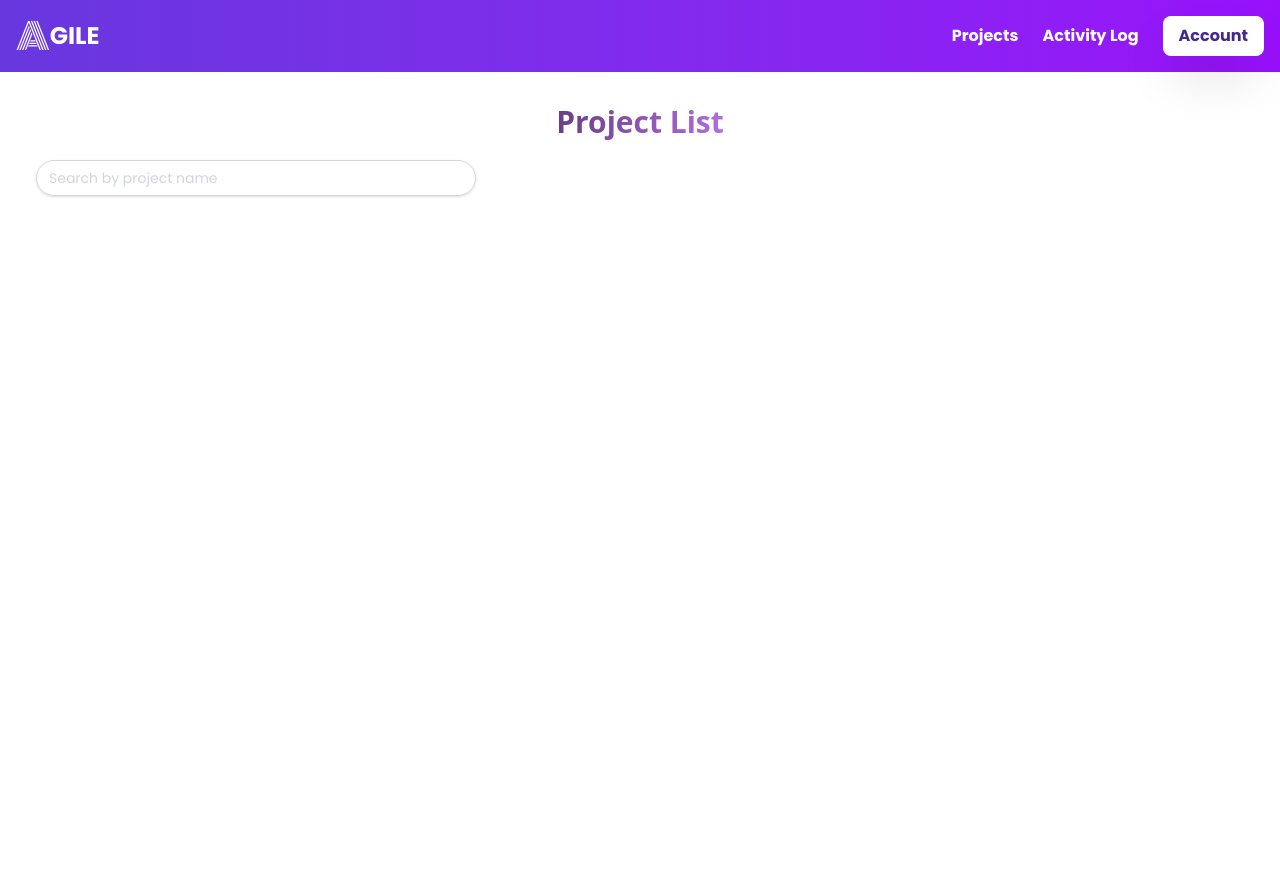
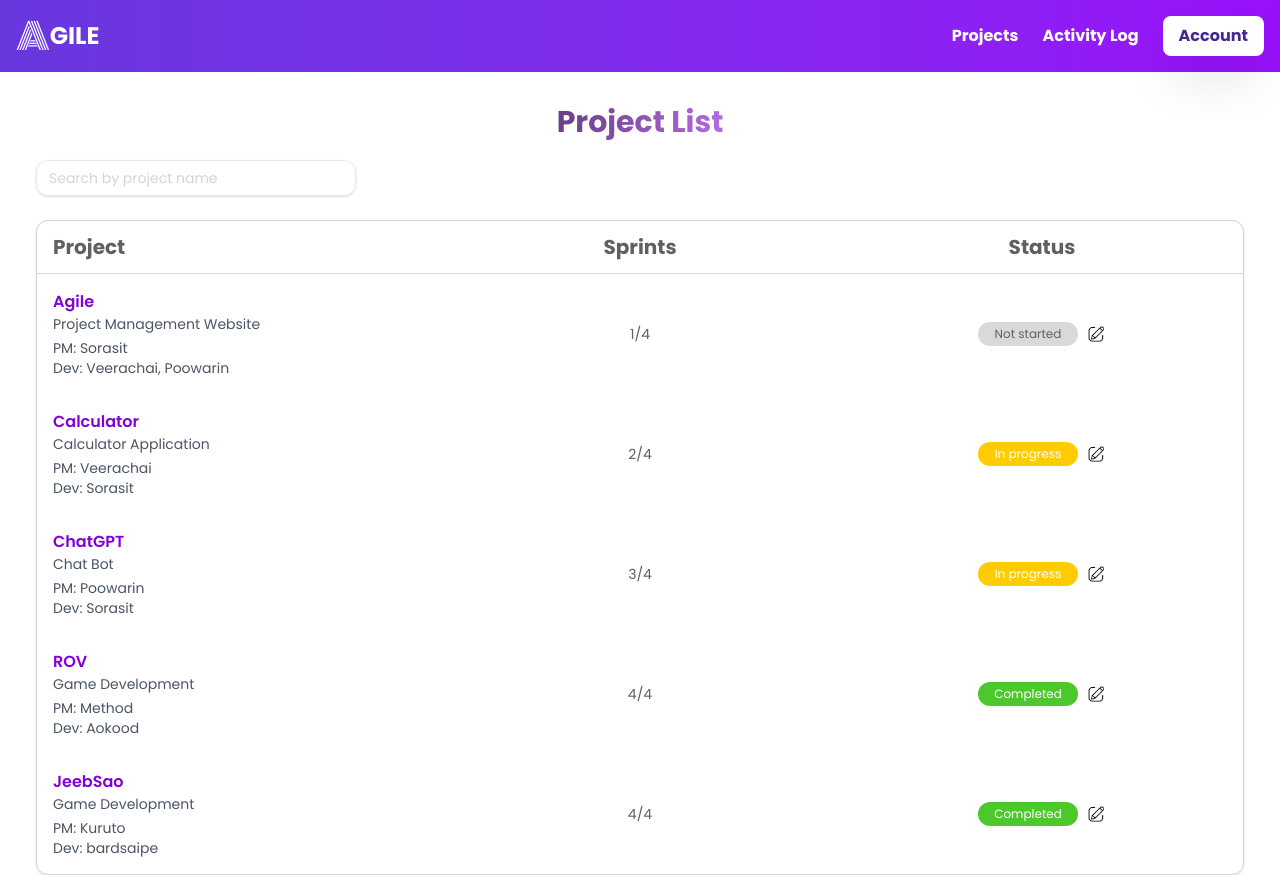
Before and after one commit to CSC105-2024/G12-Agile, a React (Vite) app: page /projectlist in a window 1280 px wide. Built offline with nearby package versions, Linux system fonts and the light colour scheme.

Commit message:
ProjectList Update

```diff
--- a/src/pages/ProjectList.jsx
+++ b/src/pages/ProjectList.jsx
@@ -1,26 +1,233 @@
-import { Link, useNavigate } from "react-router-dom";
+import { useState } from "react";
+import EditIcon from "../image/edit-246.png";
 
 const ProjectList = () => {
-  const navigate = useNavigate();
+  const [openModal, setOpenModal] = useState(false);
+  const [selectedProject, setSelectedProject] = useState(null);
+
+  const projects = [
+    {
+      name: "Agile",
+      description: "Project Management Website",
+      sprint: "1/4",
+      status: "Not started",
+      pm: "Sorasit",
+      dev: "Veerachai, Poowarin",
+    },
+    {
+      name: "Calculator",
+      description: "Calculator Application",
+      sprint: "2/4",
+      status: "In progress",
+      pm: "Veerachai",
+      dev: "Sorasit",
+    },
+    {
+      name: "ChatGPT",
+      description: "Chat Bot",
+      sprint: "3/4",
+      status: "In progress",
+      pm: "Poowarin",
+      dev: "Sorasit",
+    },
+    {
+      name: "ROV",
+      description: "Game Development",
+      sprint: "4/4",
+      status: "Completed",
+      pm: "Method",
+      dev: "Aokood",
+    },
+    {
+      name: "JeebSao",
+      description: "Game Development",
+      sprint: "4/4",
+      status: "Completed",
+      pm: "Kuruto",
+      dev: "bardsaipe",
+    },
+  ];
+
+  const getStatusColor = (status) => {
+    switch (status) {
+      case "Not started":
+        return "bg-[#D9D9D9] text-[#606060]";
+      case "In progress":
+        return "bg-[#FFCC00] text-white";
+      case "Completed":
+        return "bg-[#4CC82D] text-white";
+      default:
+        return "bg-gray-500";
+    }
+  };
+
+  const handleEditClick = (project) => {
+    setSelectedProject(project);
+    setOpenModal(true);
+  };
+
+  const closeModal = () => {
+    setOpenModal(false);
+    setSelectedProject(null);
+  };
 
   return (
-    <div className="min-h-screen flex flex-col ">
+    <div className="min-h-screen flex flex-col">
       {/* Header */}
       <div className="w-full text-center mt-8">
-        <span className="inline-block bg-gradient-to-r from-[#693F85] to-[#B26BE1] bg-clip-text text-transparent text-3xl font-bold">
+        <span className="font-poppins inline-block bg-gradient-to-r from-[#693F85] to-[#B26BE1] bg-clip-text text-transparent text-3xl font-bold">
           Project List
         </span>
       </div>
 
       {/* Search Bar */}
-      <div className=" mt-5 ml-9">
+      <div className="mt-5 ml-9">
         <input
           type="text"
           placeholder="Search by project name"
-          className=" font-poppins placeholder-gray-300 w-110 h-9 p-3 border border-gray-300 rounded-3xl shadow-sm focus:outline-none focus:ring-2 focus:ring-purple-500 text-sm"
+          className="font-poppins placeholder-gray-300 w-80 h-9 p-3 border border-gray-200 rounded-xl shadow-sm focus:outline-none focus:ring-2 focus:ring-purple-300 text-sm"
         />
       </div>
+
+      {/* Table */}
+      <div className="mx-9 mt-6">
+        <div className="rounded-xl border border-gray-300 shadow-sm">
+          <table className="w-full table-fixed text-sm text-[#606060]">
+            <thead className="border-b border-gray-300">
+              <tr className="font-poppins">
+                <th className="text-left px-4 py-3 text-xl">Project</th>
+                <th className="text-center px-4 py-3 text-xl">Sprints</th>
+                <th className="text-center px-4 py-3 text-xl">Status</th>
+              </tr>
+            </thead>
+            <tbody>
+              {projects.map((proj, index) => (
+                <tr key={index} className="hover:bg-gray-50 transition">
+                  <td className="px-4 py-4 font-poppins">
+                    <div className="text-purple-700 hover:underline cursor-pointer text-base font-semibold">
+                      {proj.name}
+                    </div>
+                    <div className="text-sm text-gray-600">
+                      {proj.description}
+                    </div>
+                    <div className="text-sm text-gray-600 mt-1">
+                      <span className="font-poppins">PM:</span> {proj.pm}
+                    </div>
+                    <div className="text-sm text-gray-600">
+                      <span className="font-poppins">Dev:</span> {proj.dev}
+                    </div>
+                  </td>
+
+                  <td className="text-center px-4 py-4 font-poppins">
+                    {proj.sprint}
+                  </td>
+
+                  <td className="text-center px-4 py-4 font-poppins">
+                    <div className="flex justify-center items-center gap-2">
+                      <span
+                        className={`font-poppins text-xs px-3 py-1 rounded-full whitespace-nowrap min-w-[100px] text-center ${getStatusColor(
+                          proj.status
+                        )}`}
+                      >
+                        {proj.status}
+                      </span>
+                      <button onClick={() => handleEditClick(proj)}>
+                        <img
+                          src={EditIcon}
+                          alt="Edit"
+                          className="w-5 h-5 hover:scale-110 transition-transform"
+                        />
+                      </button>
+                    </div>
+                  </td>
+                </tr>
+              ))}
+            </tbody>
+          </table>
+        </div>
+      </div>
+
+      {/* Modal */}
+      {openModal && selectedProject && (
+        <div className="fixed inset-0 bg-gray-200/30 backdrop-blur-sm flex justify-center items-center z-50">
+          <div className="bg-white p-8 rounded-3xl w-[600px] shadow-2xl relative">
+            <button
+              onClick={closeModal}
+              className="absolute top-4 right-4 text-gray-500 hover:text-gray-700 text-2xl"
+            >
+              &times;
+            </button>
+
+            <h2 className="text-2xl font-bold text-center font-poppins text-purple-600 mb-6">
+              Edit Project
+            </h2>
+
+            <div className="space-y-4 font-poppins text-sm">
+              <div>
+                <label className="block mb-1 text-gray-600">Project name</label>
+                <input
+                  type="text"
+                  defaultValue={selectedProject.name}
+                  className="w-full border border-gray-300 rounded-md p-2 focus:outline-none focus:ring-2 focus:ring-purple-300"
+                />
+              </div>
+
+              <div>
+                <label className="block mb-1 text-gray-600">
+                  Project description
+                </label>
+                <textarea
+                  rows={3}
+                  defaultValue={selectedProject.description}
+                  className="w-full border border-gray-300 rounded-md p-2 resize-none focus:outline-none focus:ring-2 focus:ring-purple-300"
+                />
+              </div>
+
+              <div className="flex gap-4">
+                <div className="flex-1">
+                  <label className="block mb-1 text-gray-600">Start Date</label>
+                  <input
+                    type="date"
+                    className="w-full border border-gray-300 rounded-md p-2 focus:outline-none focus:ring-2 focus:ring-purple-300"
+                  />
+                </div>
+                <div className="flex-1">
+                  <label className="block mb-1 text-gray-600">End Date</label>
+                  <input
+                    type="date"
+                    className="w-full border border-gray-300 rounded-md p-2 focus:outline-none focus:ring-2 focus:ring-purple-300"
+                  />
+                </div>
+              </div>
+            </div>
+
+            <div className="flex justify-between mt-8">
+              <div className="flex flex-col gap-3">
+                <button className="bg-gradient-to-r from-[#3F2B96] to-[#A044FF] text-white font-poppins px-5 py-2 rounded-lg hover:opacity-90 flex items-center gap-2">
+                  Members
+                  <img src={EditIcon} alt="Members Icon" className="w-4 h-4" />
+                </button>
+                <button className="bg-red-500 hover:bg-red-600 text-white font-poppins px-5 py-2 rounded-lg">
+                  Delete
+                </button>
+              </div>
+              <div className="absolute left-1/2 transform -translate-x-1/2 mt-1 flex flex-col items-center gap-3">
+                <button className="bg-purple-600 hover:bg-purple-700 text-white font-poppins px-6 py-2 rounded-xl">
+                  Save
+                </button>
+                <button
+                  onClick={closeModal}
+                  className="bg-gray-100 text-gray-600 hover:bg-gray-200 font-poppins px-6 py-2 rounded-xl"
+                >
+                  Cancel
+                </button>
+              </div>
+            </div>
+          </div>
+        </div>
+      )}
     </div>
   );
 };
+
 export default ProjectList;
```
Also changed, not shown: src/image/edit-246.png (added).
